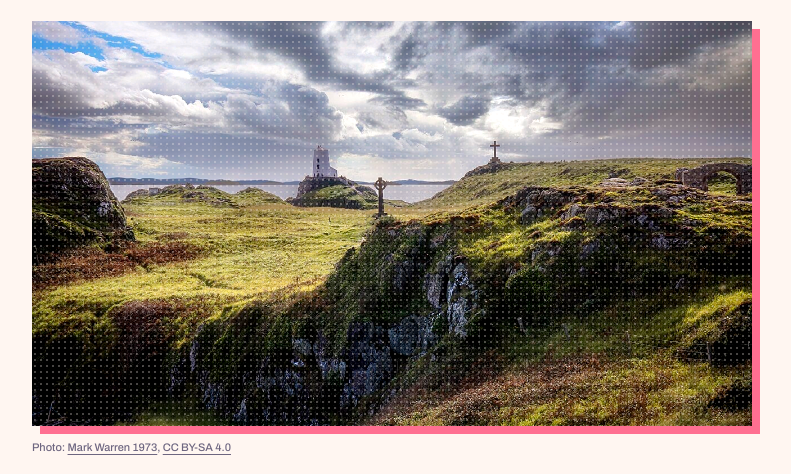
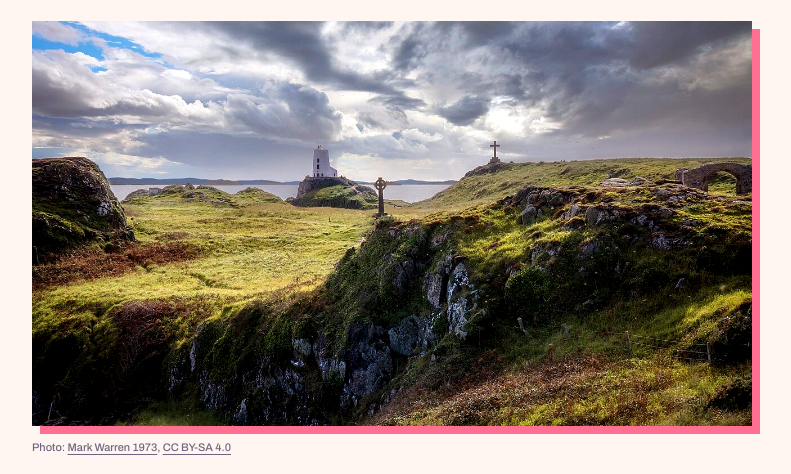
Before and after one commit to jamiemarkwhite/anglesey, an Astro site: page / in a window 1280 px wide. Shown: the part 283-757 px from the top of the page, without its empty margins (244-1035 px from the left). Built offline with nearby package versions, Linux system fonts and the light colour scheme; Astro itself is replaced by a stand-in of ours.

Commit message:
Remove the halftone dots from photos

```diff
--- a/src/styles/global.css
+++ b/src/styles/global.css
@@ -105,7 +105,7 @@ h1 {
   max-width: 600px;
 }
 
-/* Full-colour photos, lifted slightly so they sit together, with a light halftone dot screen on top. */
+/* Full-colour photos, lifted slightly so they sit together. */
 .duo {
   position: relative;
   isolation: isolate;
@@ -120,15 +120,6 @@ h1 {
   height: 100%;
   object-fit: cover;
   filter: saturate(1.15) contrast(1.05);
-}
-
-.duo::before {
-  content: '';
-  position: absolute;
-  inset: 0;
-  z-index: 1;
-  background: radial-gradient(circle, rgb(255 246 241 / .28) 1px, transparent 1.5px) 0 0 / 6px 6px;
-  pointer-events: none;
 }
 
 .duo-emoji {
```
Also changed, not shown: CONTRIBUTING.md (+1 -1 lines).
